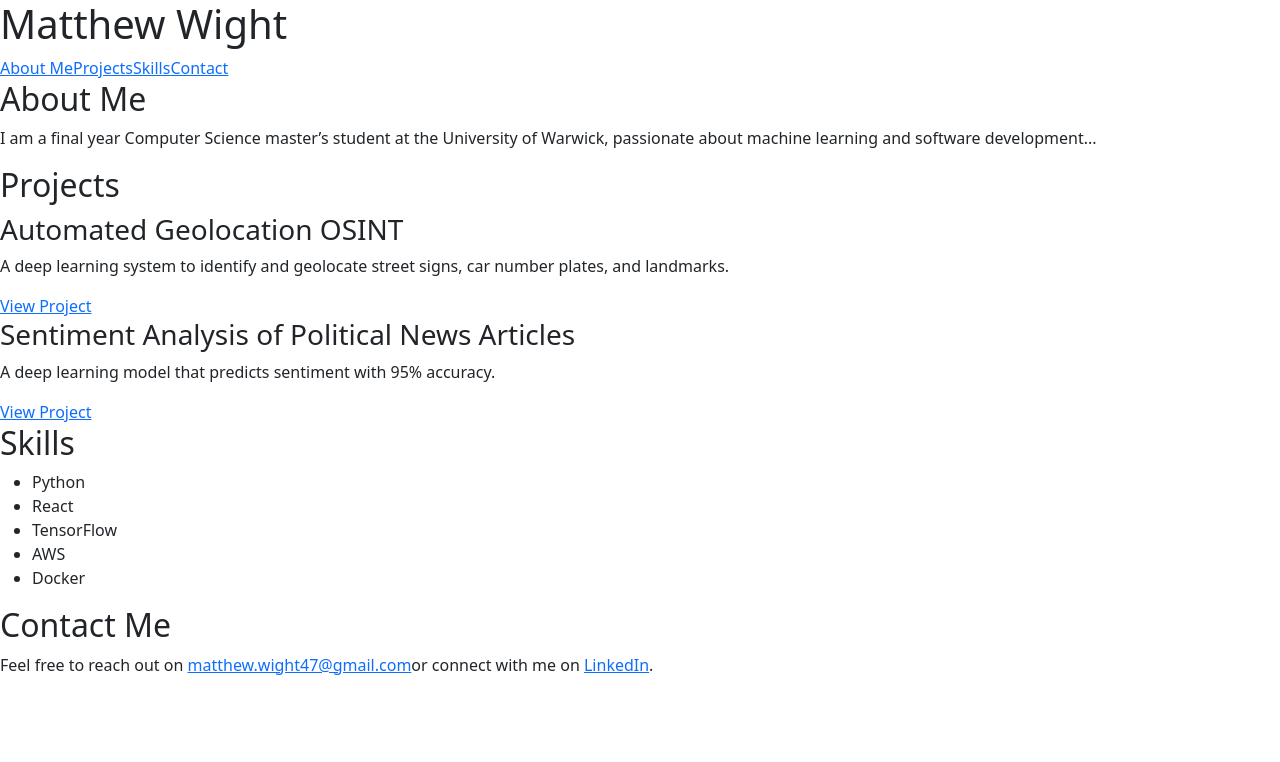
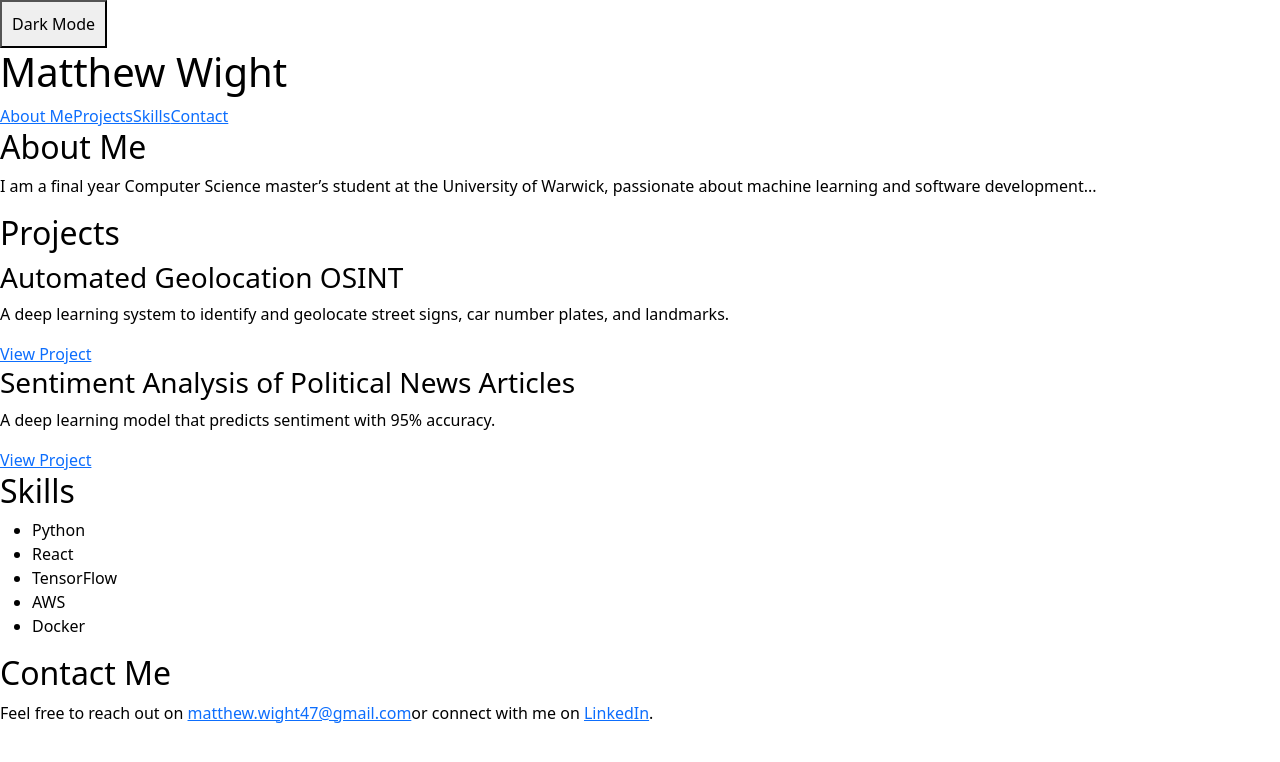
Before and after one commit to mattheww02/mwapp, a React (Create React App) app: page / in a window 1280 px wide. Shown: the top 762 px of the page. Built offline with nearby package versions, Linux system fonts and the light colour scheme.

Commit message:
Added dark mode

```diff
--- a/src/App.css
+++ b/src/App.css
@@ -36,3 +36,23 @@
     transform: rotate(360deg);
   }
 }
+
+body {
+  transition: background-color 0.3s ease, color 0.3s ease;
+}
+
+.light-mode {
+  background-color: white;
+  color: black;
+}
+
+.dark-mode {
+  background-color: black;
+  color: white;
+}
+
+button {
+  margin: 10px;
+  padding: 10px;
+  cursor: pointer;
+}
--- a/src/App.js
+++ b/src/App.js
@@ -1,13 +1,27 @@
-import React from 'react';
+import React, { useState, useEffect } from 'react';
 import Header from './components/Header';
 import About from './components/About';
 import Projects from './components/Projects';
 import Skills from './components/Skills';
 import Contact from './components/Contact';
+import './App.css';
 
 function App() {
+    const [isDarkMode, setIsDarkMode] = useState(false);
+
+    useEffect(() => {
+        const savedMode = localStorage.getItem('darkMode') === 'true';
+        setIsDarkMode(savedMode);
+    }, []);
+    const toggleDarkMode = () => {
+        setIsDarkMode(!isDarkMode);
+        localStorage.setItem('darkMode', !isDarkMode);
+    };
   return (
-    <div className="App">
+    <div className={isDarkMode ? 'dark-mode' : 'light-mode'}>
+      <button onClick={toggleDarkMode}>
+          {isDarkMode ? 'Light Mode' : 'Dark Mode'}
+      </button>
       <Header />
       <About />
       <Projects />
```
Also changed, not shown: src/components/Header.js (+7 -0 lines), 1 other file (tests, documents, lock files or other folders).
